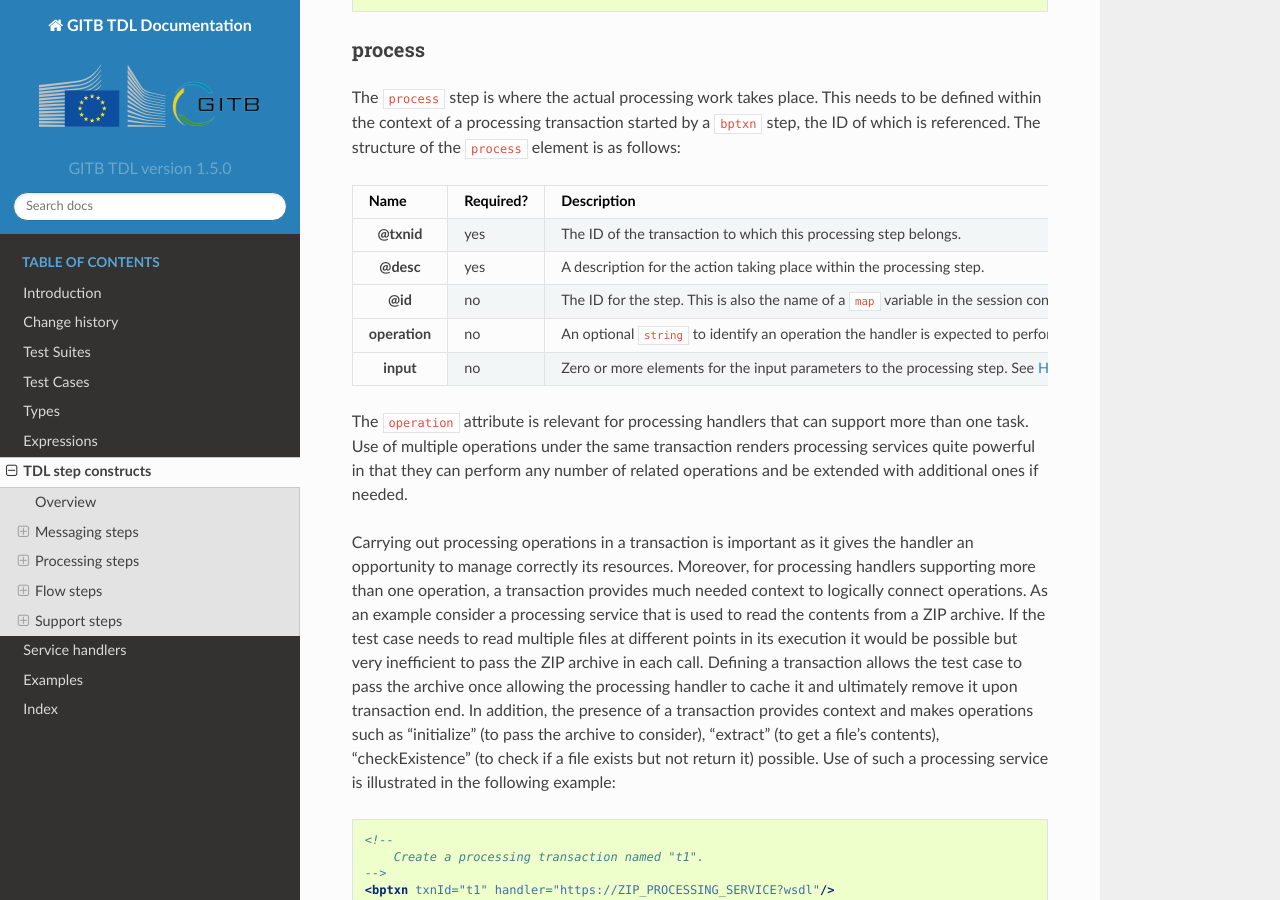
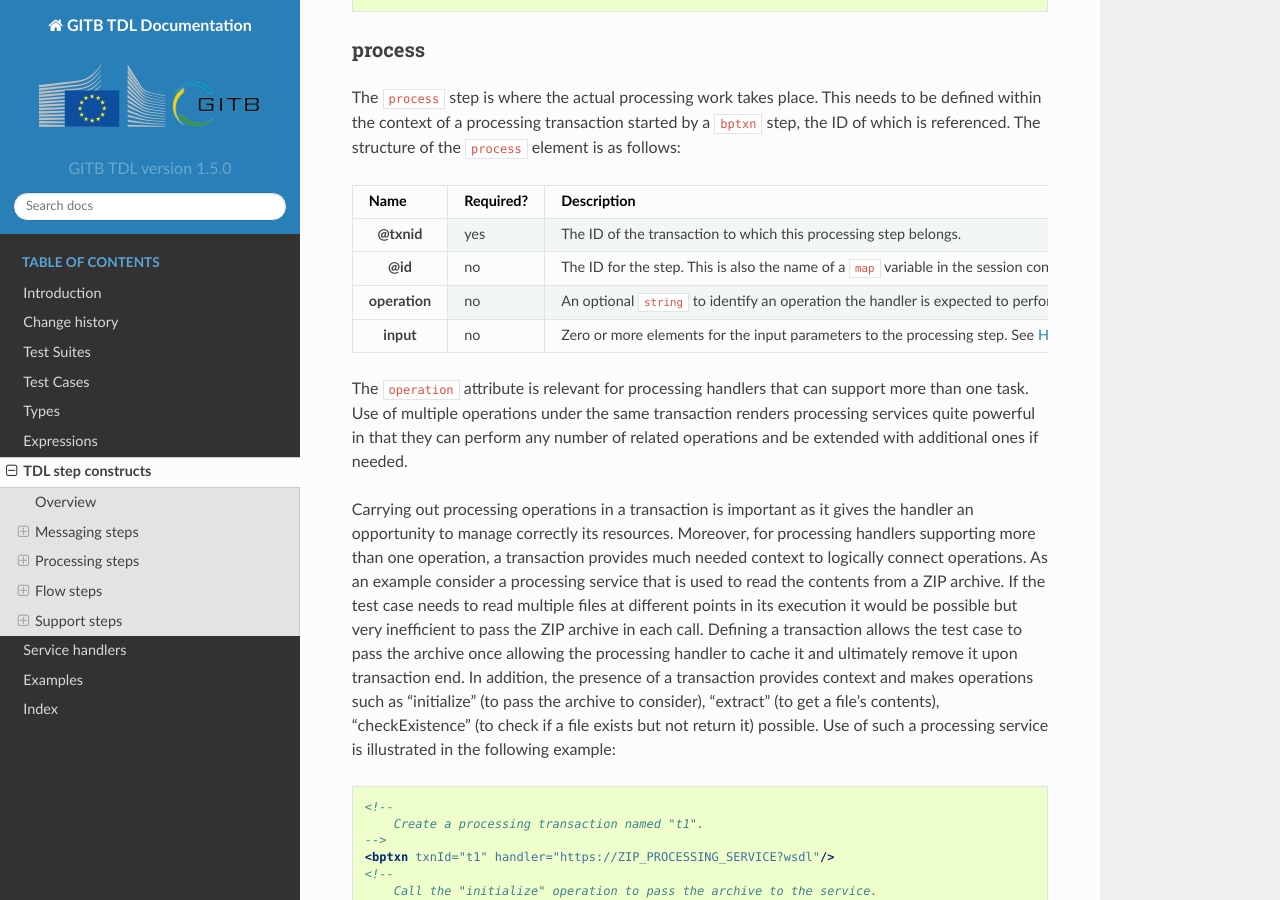
Before and after one commit to ISAITB/docs-tdl, a Sphinx documentation site: the page built from source/constructs/index.rst, in a window 1280 px wide and 900 px high, scrolled down 5827 px. Built offline with Sphinx 7.4.7 and the Read the Docs theme 2.0.0, drawn with Linux system fonts in a browser that asks for light colours.

Commit message:
Removed required listing of "desc" in "process" step

```diff
--- a/source/constructs/index.rst
+++ b/source/constructs/index.rst
@@ -298,7 +298,6 @@
     :header: "Name", "Required?", "Description"
 
     @txnid, yes, The ID of the transaction to which this processing step belongs.
-    @desc, yes, A description for the action taking place within the processing step.
     @id, no, The ID for the step. This is also the name of a ``map`` variable in the session context in which output will be stored.
     operation, no, An optional ``string`` to identify an operation the handler is expected to perform.
     input, no, Zero or more elements for the input parameters to the processing step. See :ref:`handlers-inputs-outputs` for details.
```
